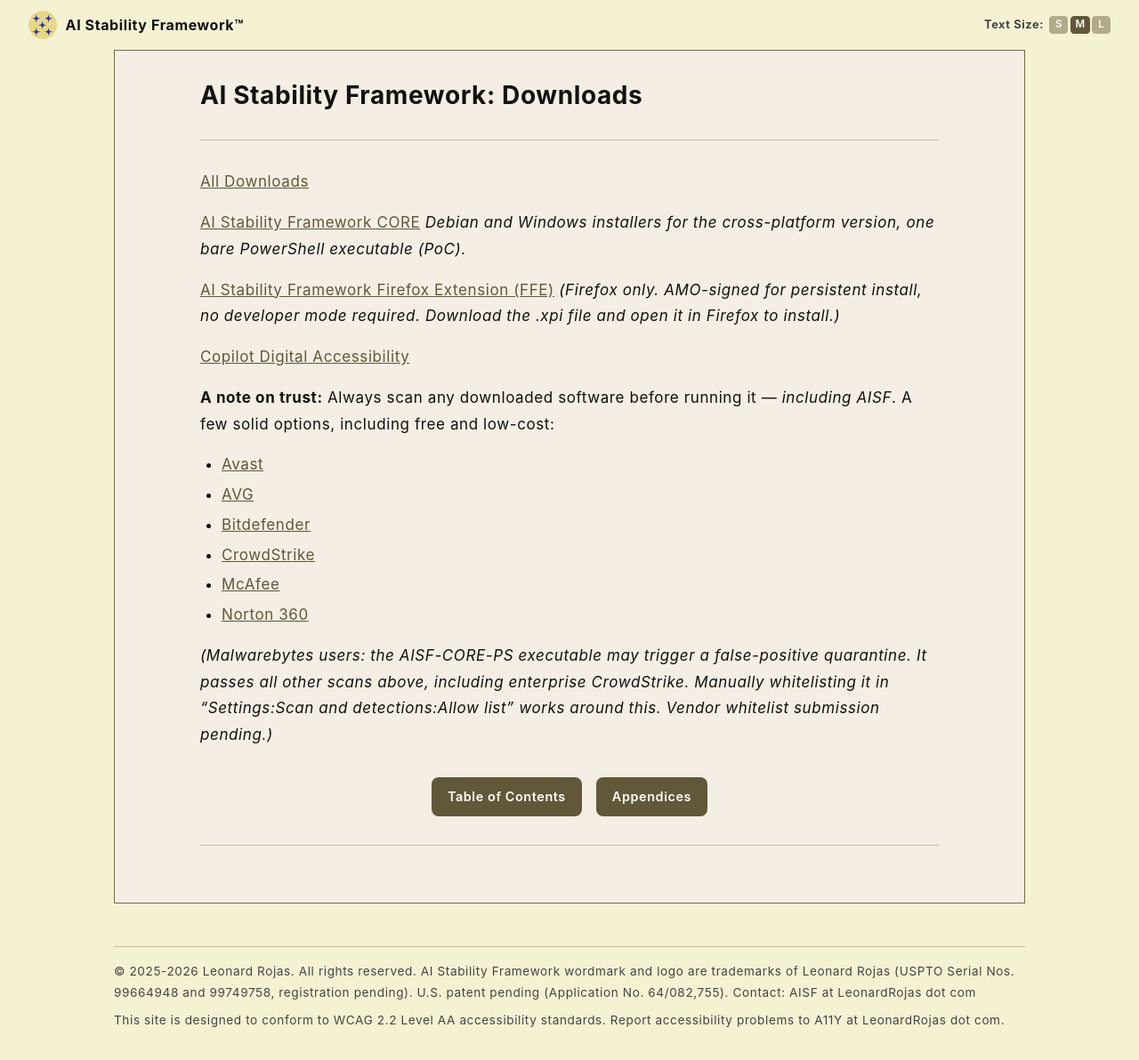
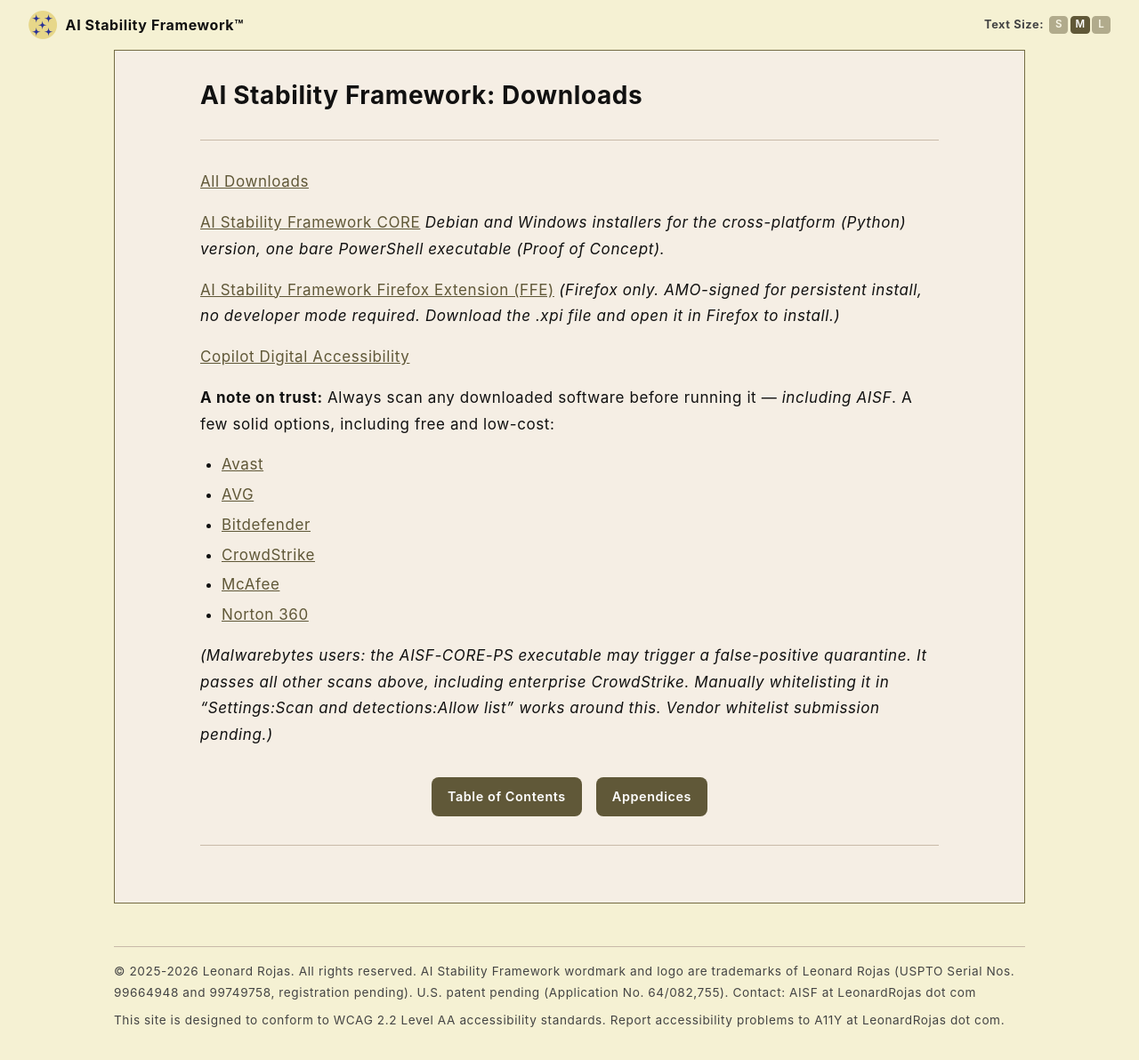
Before and after one commit to rojaslen/AISF-WEB, a Jekyll site: the page built from apx01.md, in a window 1280 px wide and 1192 px high. Shown: the whole window at 89% size. Built offline with Jekyll 4.4.1, drawn with Linux system fonts in a browser that asks for light colours; some web fonts are replaced.

Commit message:
Update apx01.md

```diff
--- a/apx01.md
+++ b/apx01.md
@@ -11,7 +11,7 @@
 [All Downloads](https://github.com/rojaslen/AISF-downloads){: target="_blank" rel="noopener noreferrer" }
 
 [AI Stability Framework CORE](https://github.com/rojaslen/AISF-downloads/tree/main/CORE){: target="_blank" rel="noopener noreferrer" }
-*Debian and Windows installers for the cross-platform version, one bare PowerShell executable (PoC).*
+*Debian and Windows installers for the cross-platform (Python) version, one bare PowerShell executable (Proof of Concept).*
 
 [AI Stability Framework Firefox Extension (FFE)](https://github.com/rojaslen/AISF-downloads/tree/main/FFE){: target="_blank" rel="noopener noreferrer" }
 *(Firefox only. AMO-signed for persistent install, no developer mode required. Download the .xpi file and open it in Firefox to install.)*
```
